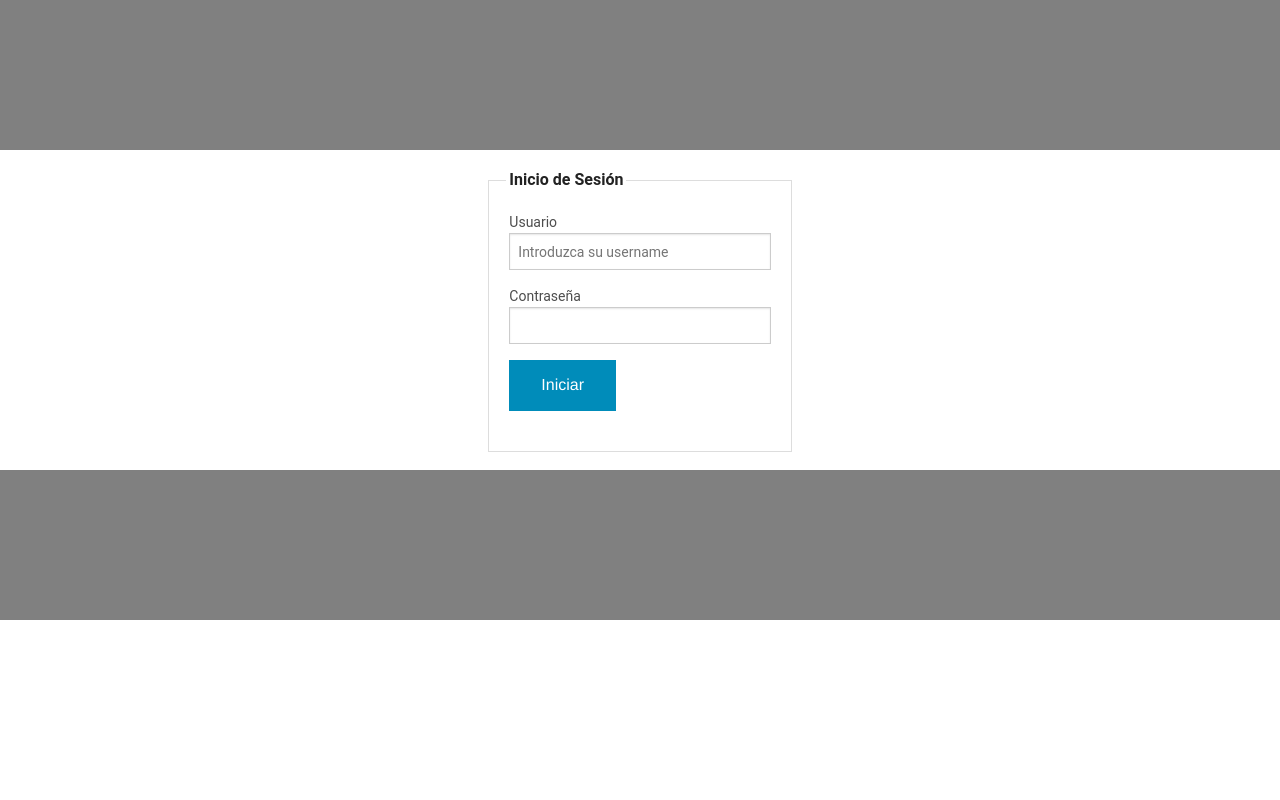
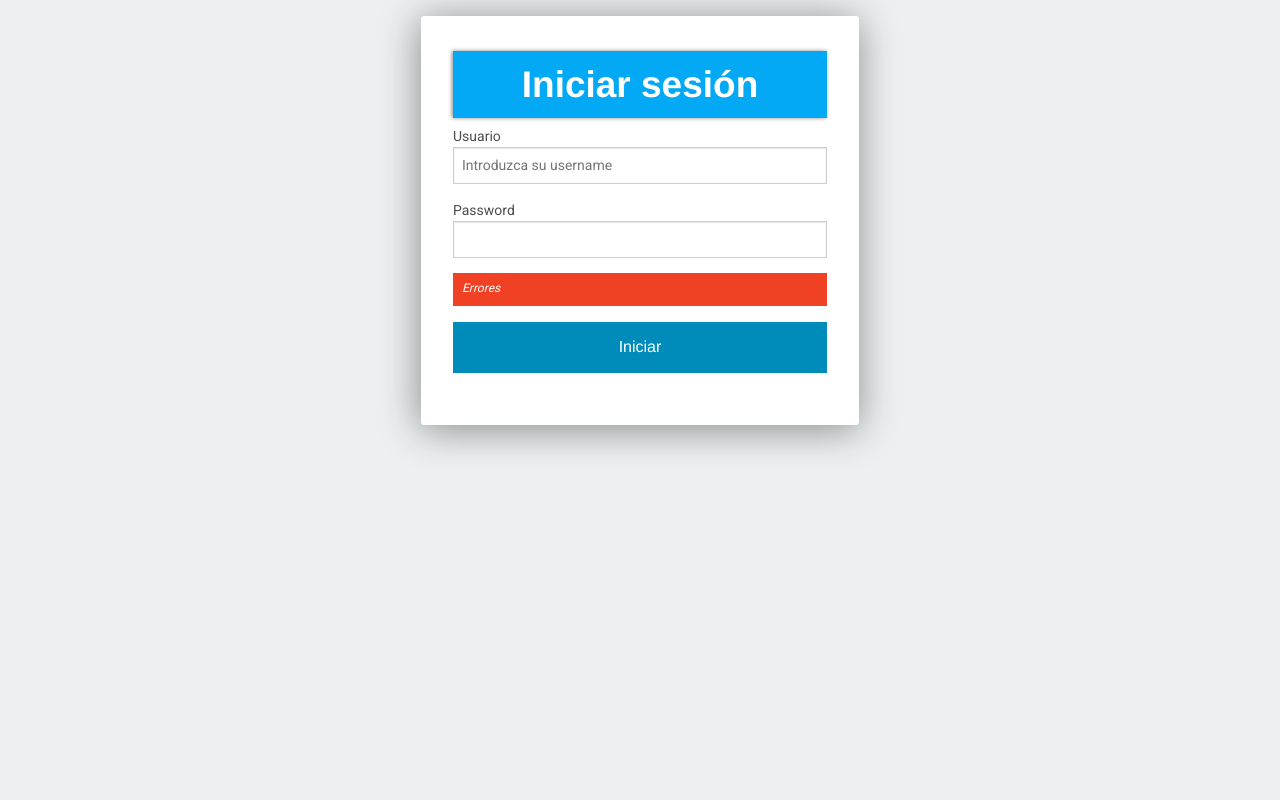
Before and after one commit to Scottap/rad, a PHP site: page / in a window 1280 px wide. Run offline with PHP 8.4, Linux system fonts and the light colour scheme.

Commit message:
Nuevo diseño de la pagina de login, ajustes en el backend_home, nuevas clases en css

```diff
--- a/css/style.css
+++ b/css/style.css
@@ -1,7 +1,10 @@
 body
 {
 	font-family: 'Roboto', sans-serif;
+	font-size: 16px;
+	background: #ecf0f1;
 }
+/*
 .header-login
 {
 	background: grey;
@@ -15,7 +18,7 @@ body
 	height: 150px;
 	width: 100%;
 }
-
+*/
 .color-bar
 {
 	background-color: #03a9f4;
@@ -23,12 +26,44 @@ body
 
 .entrada
 {
-	border: 9px solid green;
-	width: 21px;
+    background: #4CAF50;/*Google Material Design Color*/
+    width: 16px;
+    height: 16px;
+    display: inline-block;
 }
 
 .salida
 {
-	border: 9px solid #FE580F;
-	width: 21px;
+	background: #FF5722;/*Google Material Design Color*/
+    width: 16px;
+    height: 16px;
+    display: inline-block;
 }
+
+.centrar
+{
+	text-align: center;
+}
+
+.login
+{
+	margin: 1em;
+	background-color: white;
+	padding: 2em;
+	position: relative;
+	border-width: 1px 1px 2px;
+	border-color: #cfd9db #cfd9db #c0cdd1;
+	border-radius: 3px;
+	box-shadow: -1px 4px 39px #888888;
+}
+
+.head-login
+{
+	color: white;
+	text-align: center;
+	padding: 0.2em;
+	background-color: #03a9f4;
+	box-shadow: -1px 0px 4px #888888;
+	position: relative;
+	font-weight: bold;
+}
--- a/index.html
+++ b/index.html
@@ -5,6 +5,7 @@
         <meta name="viewport" content="width=device-width, initial-scale=1.0" />
         <title>Backend - Login</title>
         <link rel="stylesheet" href="css/foundation.min.css" />
+        <link href='http://fonts.googleapis.com/css?family=Roboto' rel='stylesheet' type='text/css'>
         <link rel="stylesheet" href="css/style.css">
         <script src="js/vendor/modernizr.js"></script>
     </head>
@@ -14,18 +15,17 @@
         </header>
 
         <div class="row">
-            <div class="medium-4 medium-centered columns">
-                <form>
-                    <fieldset>
-                        <legend>Inicio de Sesión</legend>
-                        <label>Usuario
-                            <input type="text" name="username" placeholder="Introduzca su username">
-                        </label>
-                        <label>Contraseña
-                            <input type="password" name="password">
-                        </label>
-                        <a href="backend_home.html" class="button">Iniciar</a>
-                    </fieldset>
+            <div class="medium-6 medium-centered columns">
+                <form class="login">
+                    <h2 class="head-login">Iniciar sesión</h2>
+                    <label>Usuario
+                        <input type="text" name="username" placeholder="Introduzca su username">
+                    </label>
+                    <label>Password
+                        <input type="password"/>
+                    </label>
+                    <small class="error">Errores</small>
+                    <a href="backend_home.html" class="button expand">Iniciar</a>
                 </form>
             </div>
         </div>
```
Also changed, not shown: backend_home.html (+5 -4 lines).
